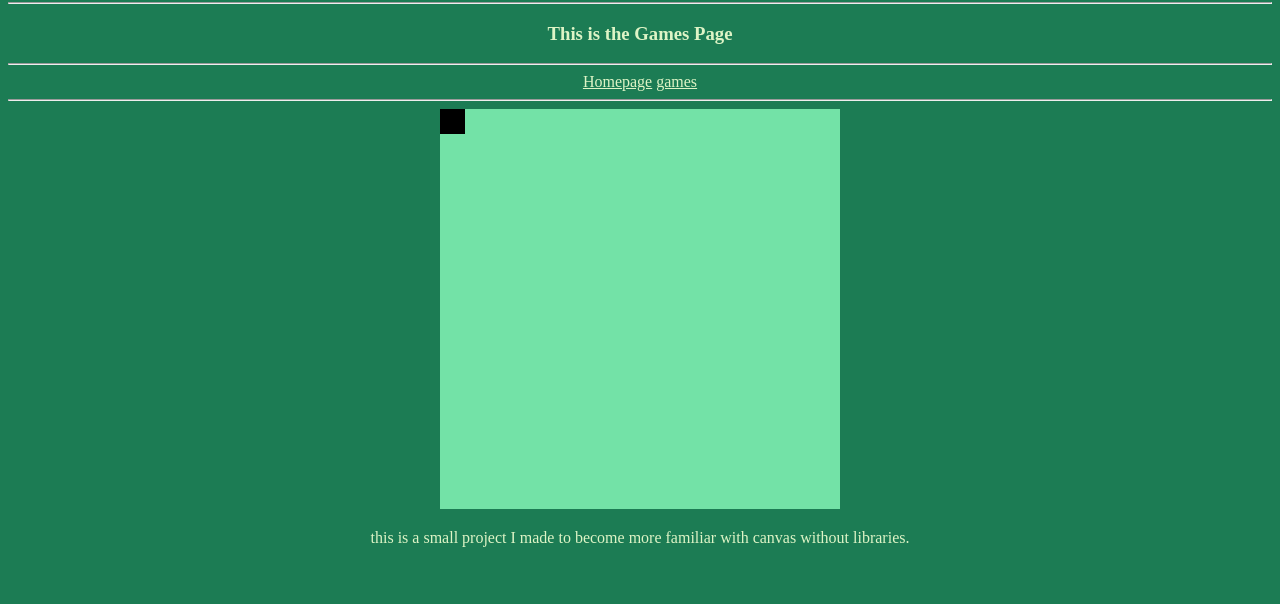
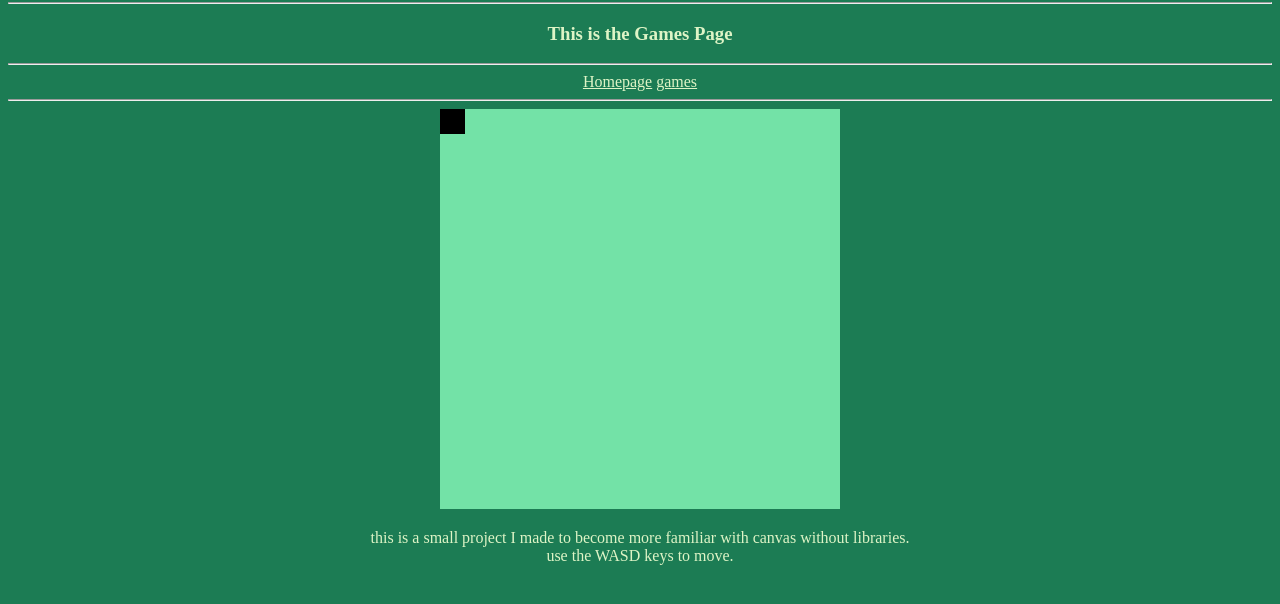
Before and after one commit to ABoxAlt/Boxsite, a plain HTML site: page games/First/First.html in a window 1280 px wide. Shown: the part 78-682 px from the top of the page. Drawn offline with Linux system fonts and the light colour scheme.

Commit message:
added more description to first

```diff
--- a/games/First/First.html
+++ b/games/First/First.html
@@ -23,7 +23,10 @@
     <br>
   </div>
   <div class="about">
-    <p>this is a small project I made to become more familiar with canvas without libraries.</p>
+    <p>this is a small project I made to become more familiar with canvas without libraries.
+      <br>
+      use the WASD keys to move.
+    </p>
   </div>
   <script src="https://aboxalt.github.io/Boxsite/games/First/First.js"></script>
 </body>
```
